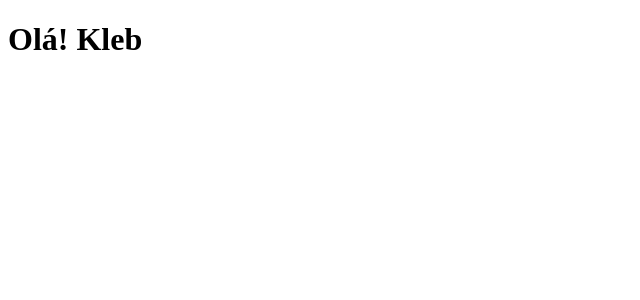
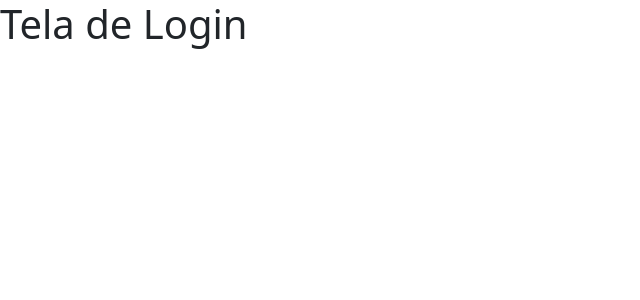
Before and after one commit to GabrielZilioti/Site_de_Eventos, a React (Create React App) app in the folder eventos/: page / in a window 1280 px wide. Shown: the top 300 px of the page, without its empty margins (0-640 px from the left). Built offline with nearby package versions, Linux system fonts and the light colour scheme.

Commit message:
Bootstrap

```diff
--- a/eventos/public/index.html
+++ b/eventos/public/index.html
@@ -4,9 +4,19 @@
     <meta charset="utf-8" />
     <meta name="viewport" content="width=device-width, initial-scale=1" />
 
+    <!-- Bootstrap CSS-->
+    <link href="https://cdn.jsdelivr.net/npm/bootstrap@5.0.0-beta1/dist/css/bootstrap.min.css" rel="stylesheet" integrity="sha384-giJF6kkoqNQ00vy+HMDP7azOuL0xtbfIcaT9wjKHr8RbDVddVHyTfAAsrekwKmP1" crossorigin="anonymous">
+
+
     <title>Eventos</title>
   </head>
   <body>
     <div id="root"></div>
+
+    <!--Bootstrap JS-->
+    <script src="https://cdn.jsdelivr.net/npm/bootstrap@5.0.0-beta1/dist/js/bootstrap.bundle.min.js" integrity="sha384-ygbV9kiqUc6oa4msXn9868pTtWMgiQaeYH7/t7LECLbyPA2x65Kgf80OJFdroafW" crossorigin="anonymous"></script>
+    <script src="https://cdn.jsdelivr.net/npm/@popperjs/core@2.5.4/dist/umd/popper.min.js" integrity="sha384-q2kxQ16AaE6UbzuKqyBE9/u/KzioAlnx2maXQHiDX9d4/zp8Ok3f+M7DPm+Ib6IU" crossorigin="anonymous"></script>
+    <script src="https://cdn.jsdelivr.net/npm/bootstrap@5.0.0-beta1/dist/js/bootstrap.min.js" integrity="sha384-pQQkAEnwaBkjpqZ8RU1fF1AKtTcHJwFl3pblpTlHXybJjHpMYo79HY3hIi4NKxyj" crossorigin="anonymous"></script>
+
   </body>
 </html>
--- a/eventos/src/index.js
+++ b/eventos/src/index.js
@@ -1,6 +1,6 @@
 import React from 'react';
 import ReactDOM from 'react-dom';
-import App from './App';
+import App from '../src/view/login/';
 
 
 ReactDOM.render(
--- a/eventos/src/view/login/index.js
+++ b/eventos/src/view/login/index.js
@@ -0,0 +1,9 @@
+import React from 'react';
+
+function Login(){
+    return(
+        <h1>Tela de Login</h1>
+    )
+}
+
+export default Login;
```
Also changed, not shown: 1 other file (tests, documents, lock files or other folders).
